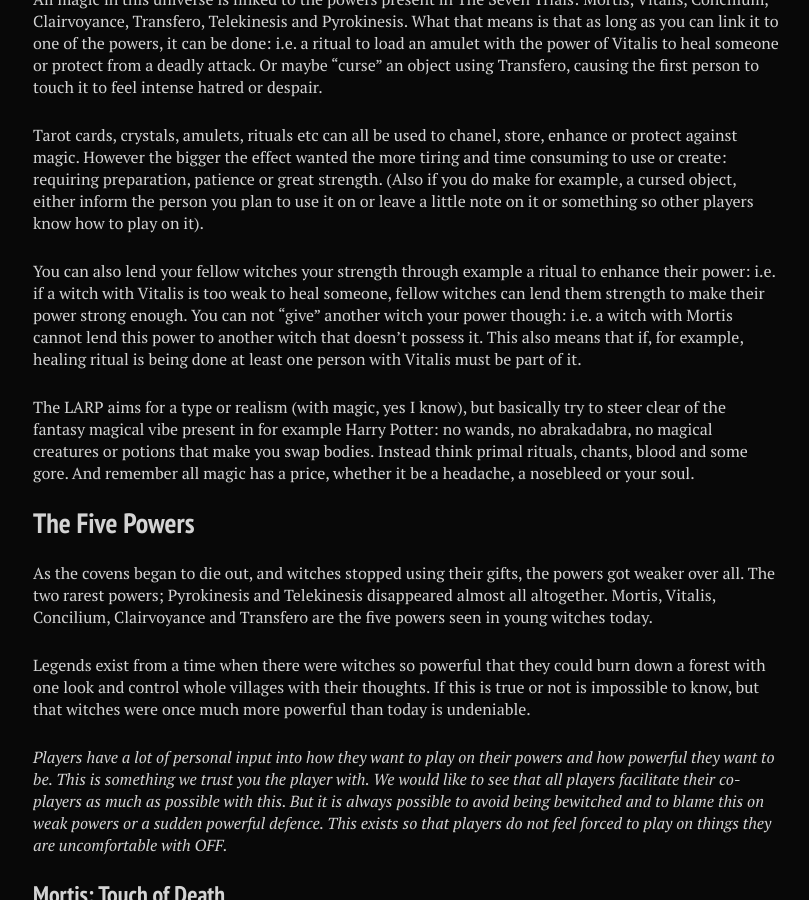
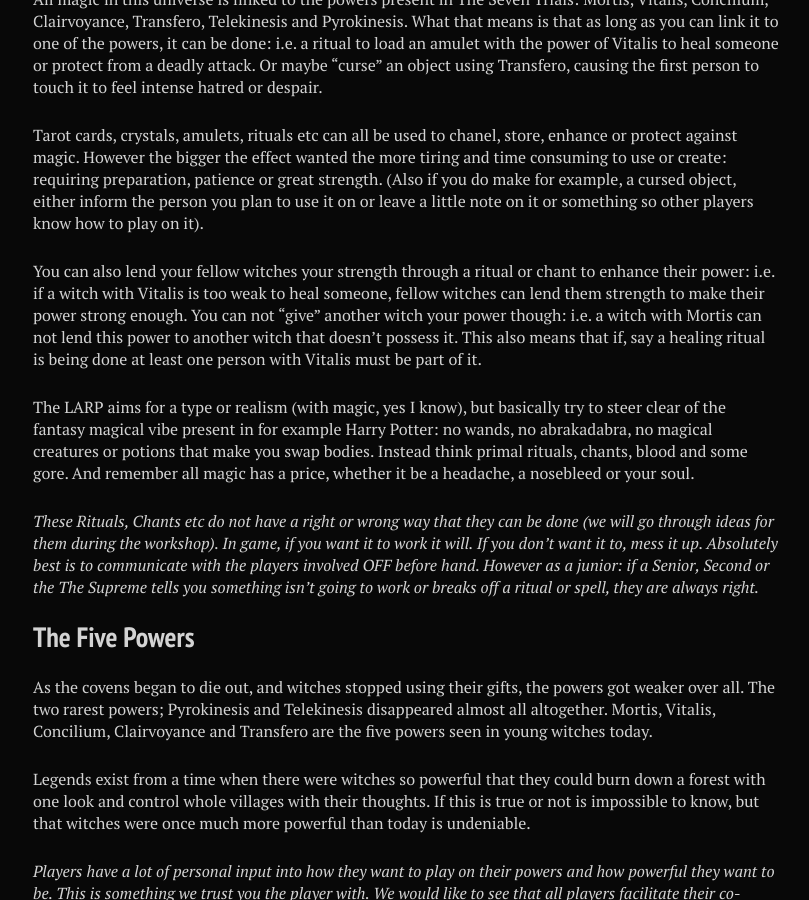
Before and after one commit to stanislavb/en.coven.nu, a Jekyll site: the page built from fictional/index.md, in a window 1280 px wide and 900 px high, scrolled down 3199 px. Shown: the whole window, without its empty margins (287-1096 px from the left). Built offline with Jekyll 4.4.1, drawn with Linux system fonts in a browser that asks for light colours; nearby versions of some CDN libraries.

Commit message:
Update index.md

```diff
--- a/fictional/index.md
+++ b/fictional/index.md
@@ -87,9 +87,11 @@ All magic in this universe is linked to the powers present in The Seven Trials:
 
 Tarot cards, crystals, amulets, rituals etc can all be used to chanel, store, enhance or protect against magic. However the bigger the effect wanted the more tiring and time consuming to use or create: requiring preparation, patience or great strength. (Also if you do make for example, a cursed object, either inform the person you plan to use it on or leave a little note on it or something so other players know how to play on it).
 
-You can also lend your fellow witches your strength through example a ritual to enhance their power: i.e. if a witch with Vitalis is too weak to heal someone, fellow witches can lend them strength to make their power strong enough. You can not “give” another witch your power though: i.e. a witch with Mortis cannot lend this power to another witch that doesn’t possess it. This also means that if, for example, healing ritual is being done at least one person with Vitalis must be part of it.
+You can also lend your fellow witches your strength through a ritual or chant to enhance their power: i.e. if a witch with Vitalis is too weak to heal someone, fellow witches can lend them strength to make their power strong enough. You can not “give” another witch your power though: i.e. a witch with Mortis can not lend this power to another witch that doesn’t possess it. This also means that if, say a healing ritual is being done at least one person with Vitalis must be part of it.
 
 The LARP aims for a type or realism (with magic, yes I know), but basically try to steer clear of the fantasy magical vibe present in for example Harry Potter: no wands, no abrakadabra, no magical creatures or potions that make you swap bodies. Instead think primal rituals, chants, blood and some gore. And remember all magic has a price, whether it be a headache, a nosebleed or your soul.
+
+*These Rituals, Chants etc do not have a right or wrong way that they can be done (we will go through ideas for them during the workshop). In game, if you want it to work it will. If you don't want it to, mess it up. Absolutely best is to communicate with the players involved OFF before hand. However as a junior: if a Senior, Second or the The Supreme tells you something isn't going to work or breaks off a ritual or spell, they are always right.*
 
 ## The Five Powers
 
```
